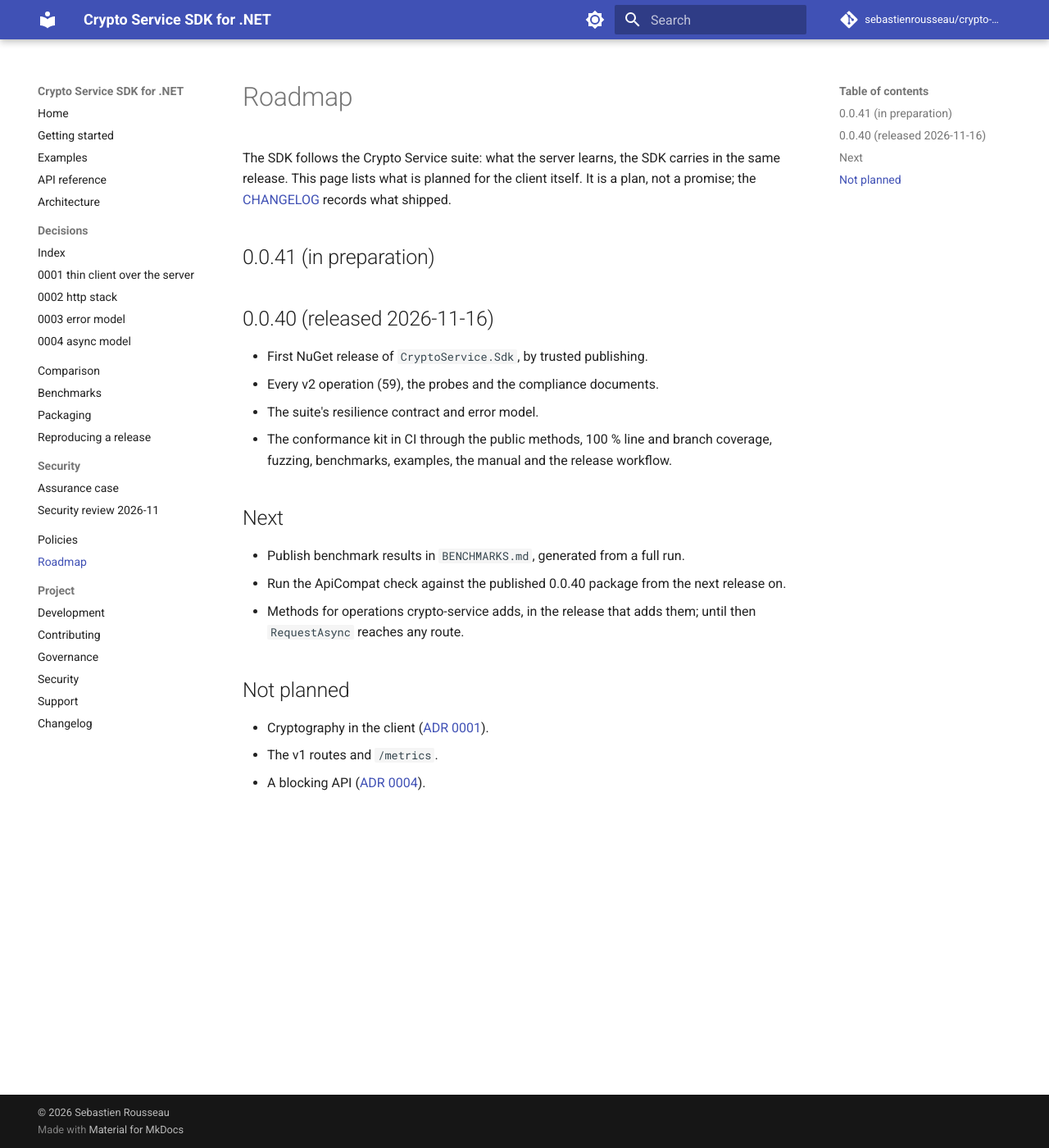
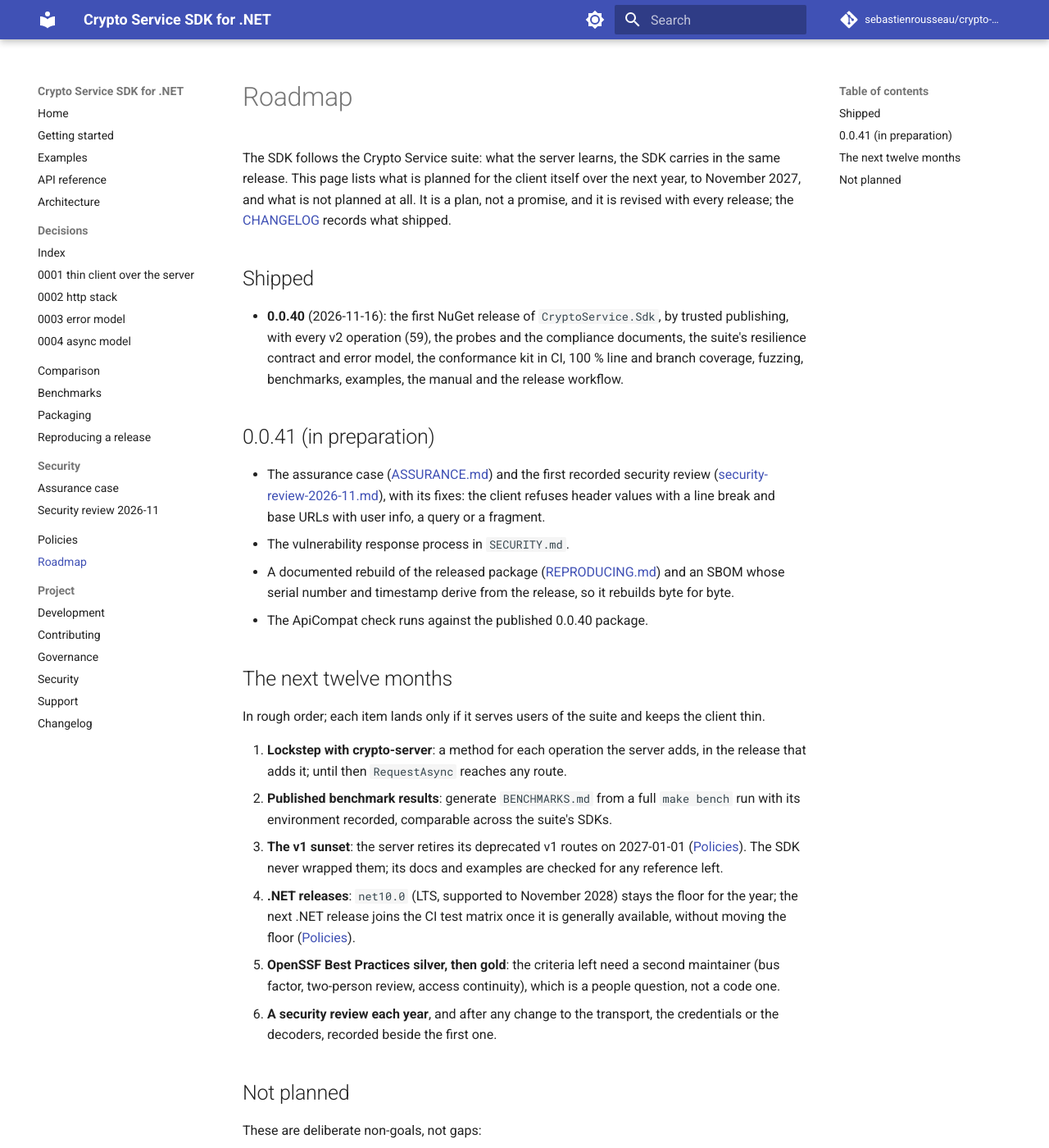
Before and after one commit to sebastienrousseau/crypto-service-sdk-dotnet, an MkDocs documentation site: the page built from docs/ROADMAP.md, in a window 1280 px wide and 1400 px high. Shown: the whole window at 82% size. Built offline with MkDocs 1.6.1 and Material for MkDocs 9.7.7, drawn with Linux system fonts in a browser that asks for light colours; comment, search, counter and statistics services are not loaded; some of the changed text lies outside the part shown.

Commit message:
docs: give the roadmap a one-year horizon
The roadmap listed only what came next, with no horizon. It now looks
ahead to November 2027: lockstep with crypto-server, published
benchmark results, the v1 sunset on 2027-01-01, the next .NET release
in the test matrix without moving the net10.0 floor, the OpenSSF
silver and gold criteria that need a second maintainer, and a yearly
security review. It names the non-goals explicitly: cryptography in
the client, the v1 routes and /metrics, a blocking API, a third-party
runtime dependency, redirects or disabled TLS validation, frameworks
below the floor, and logging or telemetry.

The shipped 0.0.40 items and the ApiCompat baseline, now in place,
move out of the plan.

---
THE ARCHITECT ᛫ Sebastien Rousseau ᛫ https://sebastienrousseau.com
THE ENGINE ᛞ EUXIS ᛫ Enterprise Unified Execution Intelligence System ᛫ https://euxis.co

Assisted-by: Claude Opus 5.5
Signed-off-by: Sebastien Rousseau <sebastienrousseau@users.noreply.github.com>

```diff
--- a/docs/ROADMAP.md
+++ b/docs/ROADMAP.md
@@ -5,33 +5,72 @@
 
 The SDK follows the Crypto Service suite: what the server learns, the
 SDK carries in the same release. This page lists what is planned for
-the client itself. It is a plan, not a promise; the
+the client itself over the next year, to November 2027, and what is
+not planned at all. It is a plan, not a promise, and it is revised with
+every release; the
 [CHANGELOG](https://github.com/sebastienrousseau/crypto-service-sdk-dotnet/blob/main/CHANGELOG.md)
 records what shipped.
 
+## Shipped
+
+- **0.0.40** (2026-11-16): the first NuGet release of
+  `CryptoService.Sdk`, by trusted publishing, with every v2 operation
+  (59), the probes and the compliance documents, the suite's
+  resilience contract and error model, the conformance kit in CI,
+  100 % line and branch coverage, fuzzing, benchmarks, examples, the
+  manual and the release workflow.
+
 ## 0.0.41 (in preparation)
 
-## 0.0.40 (released 2026-11-16)
+- The assurance case ([ASSURANCE.md](ASSURANCE.md)) and the first
+  recorded security review
+  ([security-review-2026-11.md](security-review-2026-11.md)), with its
+  fixes: the client refuses header values with a line break and base
+  URLs with user info, a query or a fragment.
+- The vulnerability response process in `SECURITY.md`.
+- A documented rebuild of the released package
+  ([REPRODUCING.md](REPRODUCING.md)) and an SBOM whose serial number
+  and timestamp derive from the release, so it rebuilds byte for byte.
+- The ApiCompat check runs against the published 0.0.40 package.
 
-- First NuGet release of `CryptoService.Sdk`, by trusted publishing.
-- Every v2 operation (59), the probes and the compliance documents.
-- The suite's resilience contract and error model.
-- The conformance kit in CI through the public methods, 100 % line and
-  branch coverage, fuzzing, benchmarks, examples, the manual and the
-  release workflow.
+## The next twelve months
 
-## Next
+In rough order; each item lands only if it serves users of the suite
+and keeps the client thin.
 
-- Publish benchmark results in `BENCHMARKS.md`, generated from a full
-  run.
-- Run the ApiCompat check against the published 0.0.40 package from the
-  next release on.
-- Methods for operations crypto-service adds, in the release that adds
-  them; until then `RequestAsync` reaches any route.
+1. **Lockstep with crypto-server**: a method for each operation the
+   server adds, in the release that adds it; until then `RequestAsync`
+   reaches any route.
+2. **Published benchmark results**: generate `BENCHMARKS.md` from a
+   full `make bench` run with its environment recorded, comparable
+   across the suite's SDKs.
+3. **The v1 sunset**: the server retires its deprecated v1 routes on
+   2027-01-01 ([Policies](POLICIES.md#api-surface)). The SDK never
+   wrapped them; its docs and examples are checked for any reference
+   left.
+4. **.NET releases**: `net10.0` (LTS, supported to November 2028)
+   stays the floor for the year; the next .NET release joins the CI
+   test matrix once it is generally available, without moving the
+   floor ([Policies](POLICIES.md#minimum-toolchain)).
+5. **OpenSSF Best Practices silver, then gold**: the criteria left need
+   a second maintainer (bus factor, two-person review, access
+   continuity), which is a people question, not a code one.
+6. **A security review each year**, and after any change to the
+   transport, the credentials or the decoders, recorded beside the
+   first one.
 
 ## Not planned
 
-- Cryptography in the client
-  ([ADR 0001](adr/0001-thin-client-over-the-server.md)).
-- The v1 routes and `/metrics`.
-- A blocking API ([ADR 0004](adr/0004-async-model.md)).
+These are deliberate non-goals, not gaps:
+
+- **Cryptography in the client**, including an offline or fallback
+  mode ([ADR 0001](adr/0001-thin-client-over-the-server.md)).
+- **The v1 routes and `/metrics`** ([Policies](POLICIES.md#api-surface)).
+- **A blocking API** ([ADR 0004](adr/0004-async-model.md)).
+- **A third-party runtime dependency** (a retry library, another JSON
+  serialiser, a dependency-injection package): `HttpClient` and
+  source-generated `System.Text.Json` only.
+- **An option to follow redirects or to turn TLS validation off.**
+- **Target frameworks below the floor** (`netstandard2.0`, .NET
+  Framework).
+- **Logging or telemetry** of any kind from the SDK.
```
